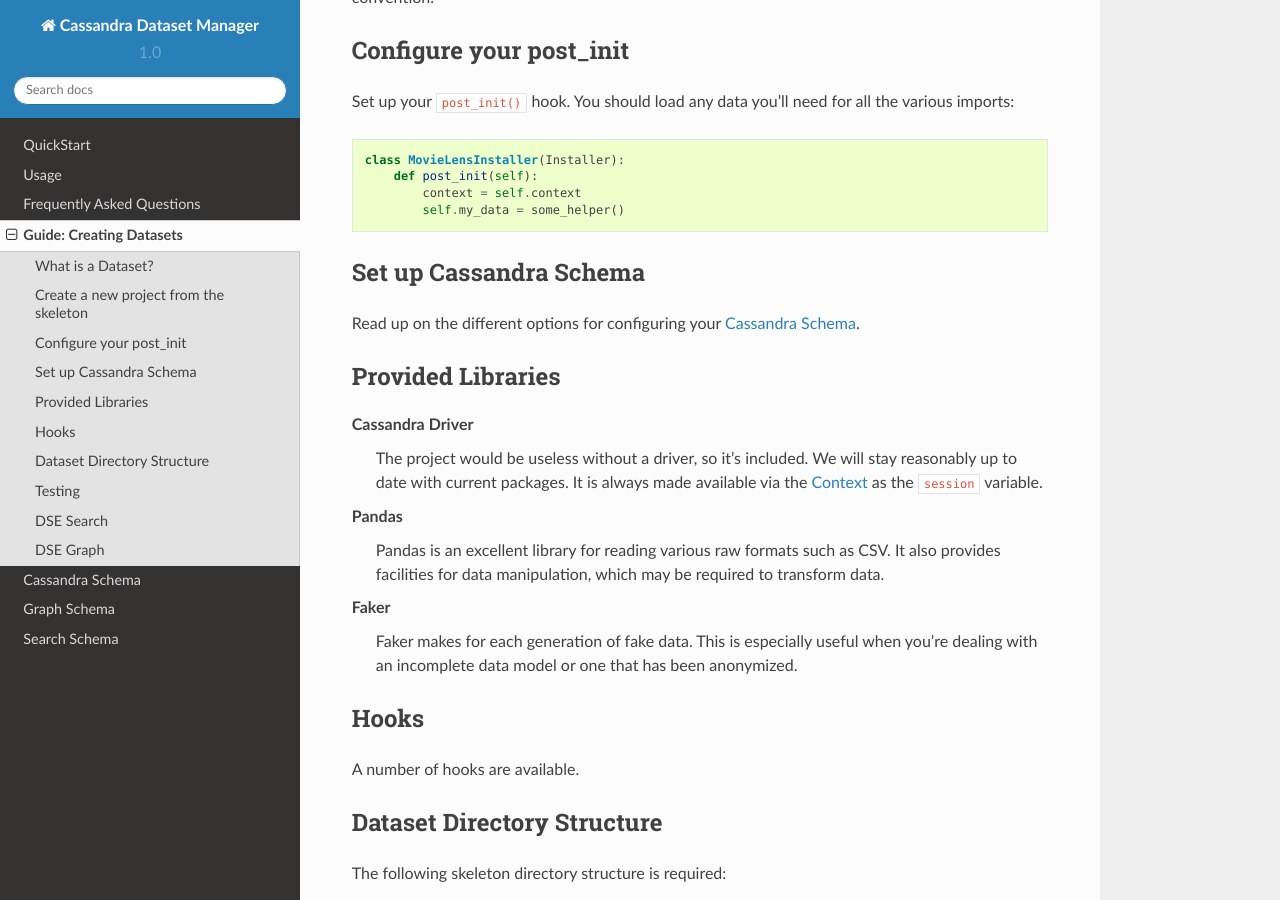
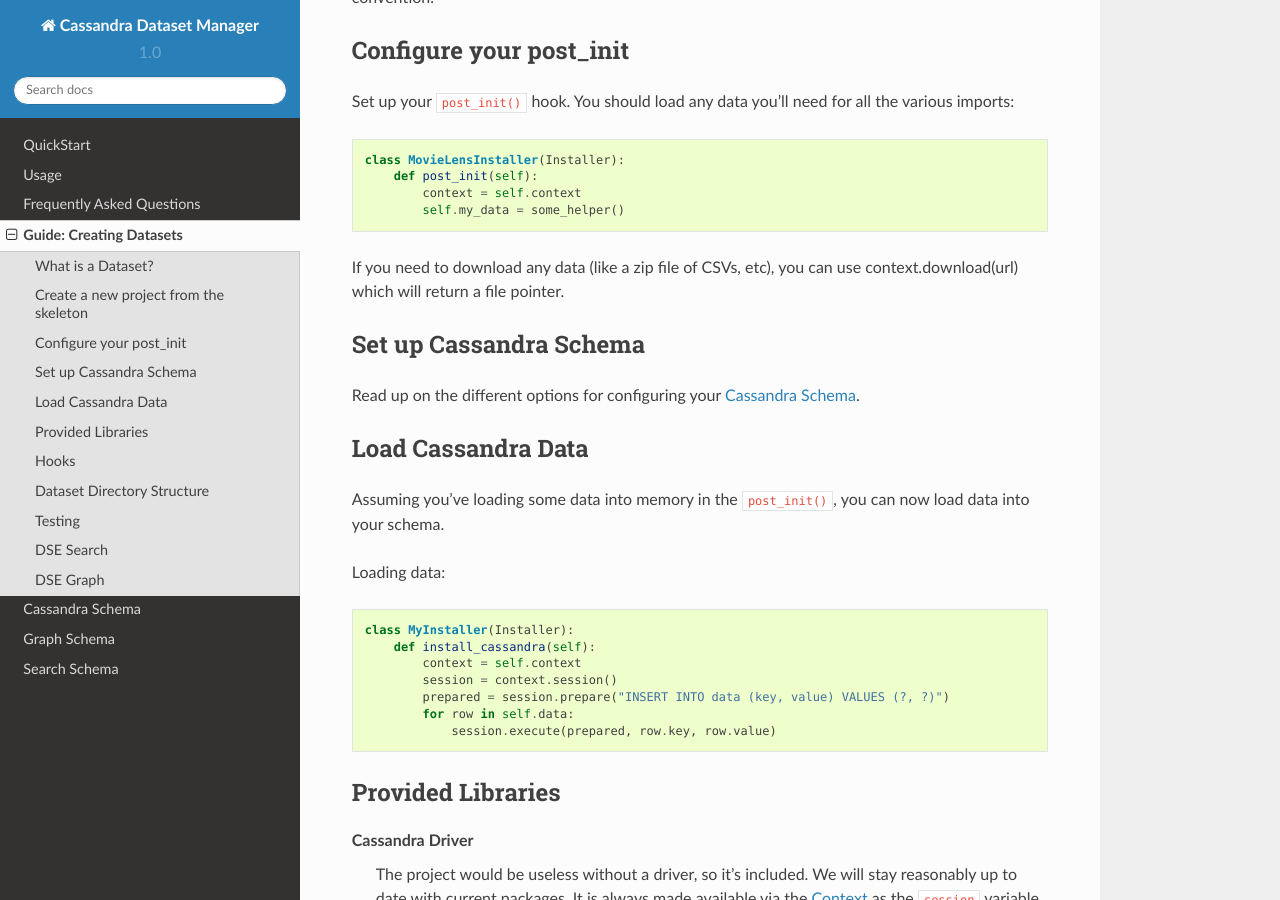
Before and after one commit to riptano/cdm, a Sphinx documentation site: the page built from docs/datasets.rst, in a window 1280 px wide and 900 px high, scrolled down 716 px. Built offline with Sphinx 7.4.7 and the Read the Docs theme 2.0.0, drawn with Linux system fonts in a browser that asks for light colours.

Commit message:
loading data

```diff
--- a/docs/datasets.rst
+++ b/docs/datasets.rst
@@ -33,12 +33,27 @@
             context = self.context
             self.my_data = some_helper()
 
-
+If you need to download any data (like a zip file of CSVs, etc), you can use context.download(url) which will return a file pointer.
 
 Set up Cassandra Schema
 ------------------------
 
 Read up on the different options for configuring your :doc:`/schema/cassandra`.
+
+Load Cassandra Data
+---------------------
+
+Assuming you've loading some data into memory in the :code:`post_init()`, you can now load data into your schema.
+
+Loading data::
+
+    class MyInstaller(Installer):
+        def install_cassandra(self):
+            context = self.context
+            session = context.session()
+            prepared = session.prepare("INSERT INTO data (key, value) VALUES (?, ?)")
+            for row in self.data:
+                session.execute(prepared, row.key, row.value)
 
 
 Provided Libraries
```
